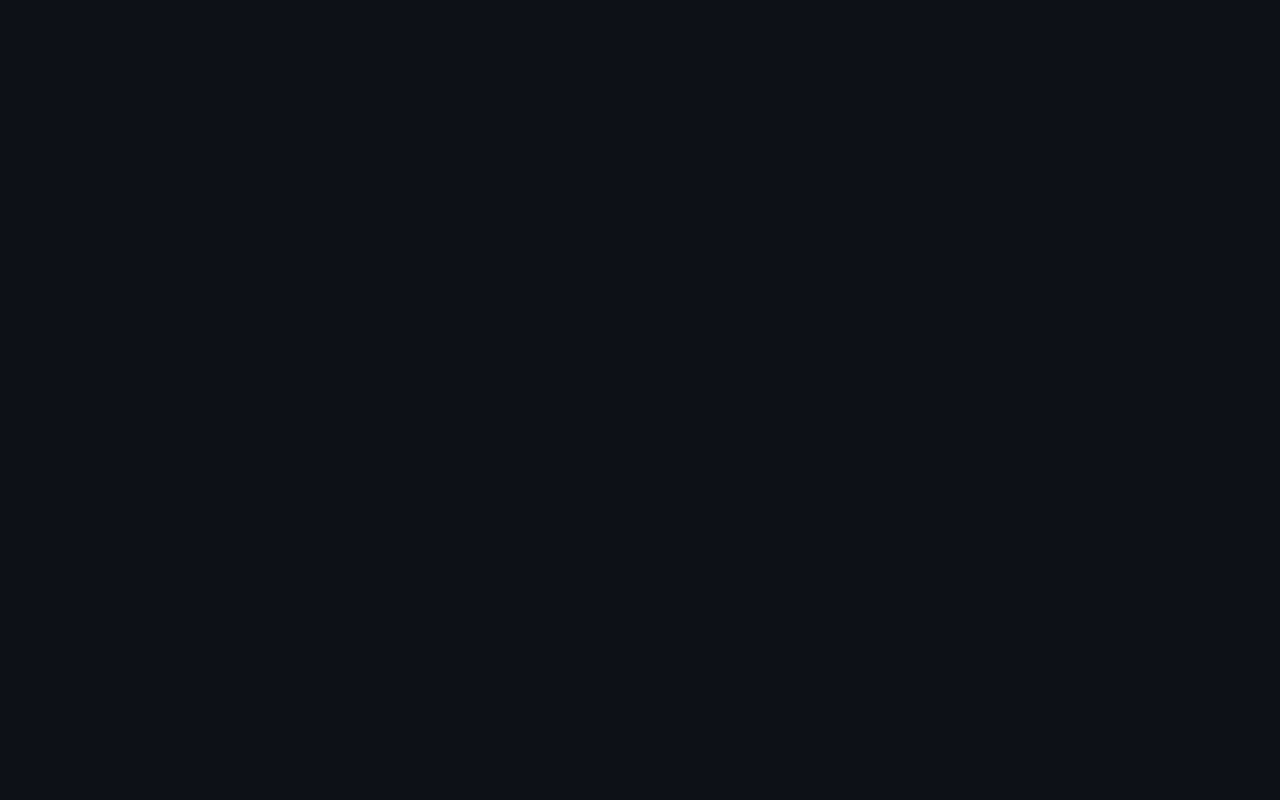
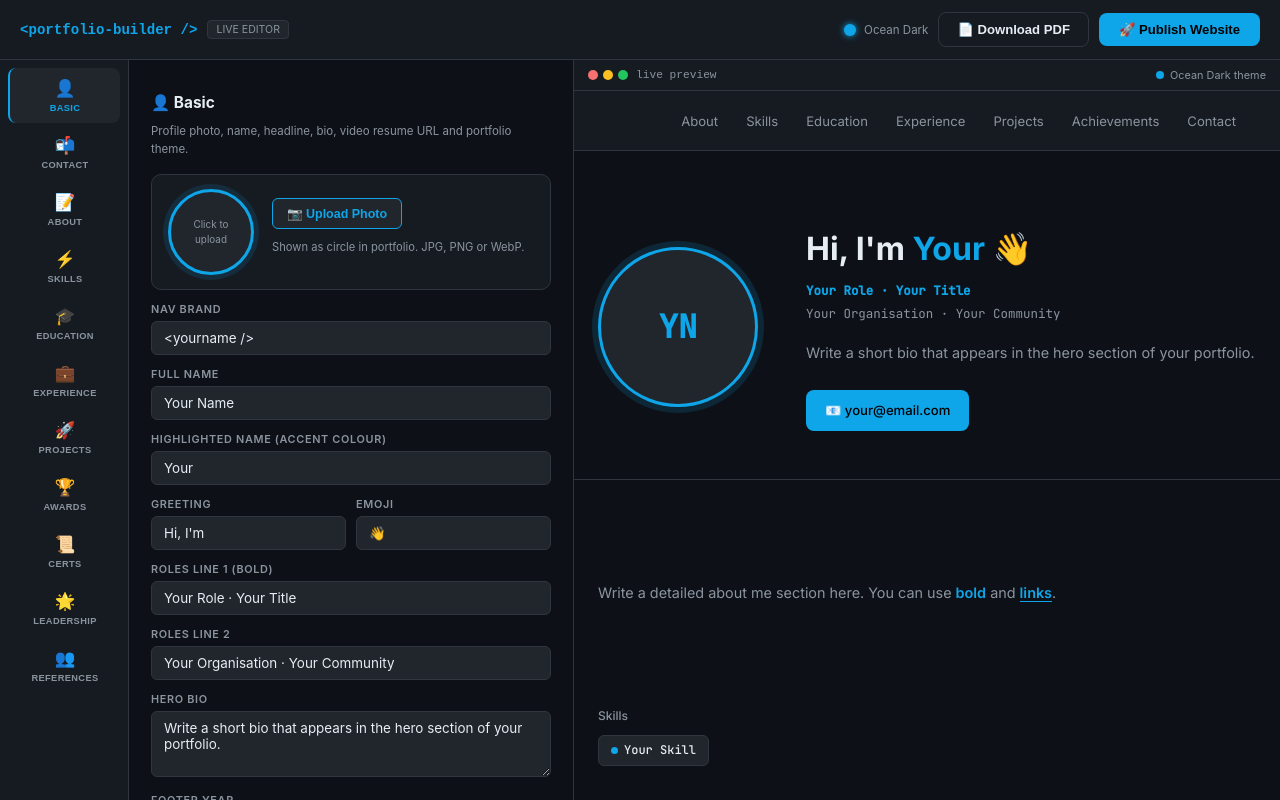
Before and after one commit to mhshrabon665-sys/portfolio-platform, a Next.js app: page / in a window 1280 px wide. Before the commit this address had no page. Built offline with nearby package versions, Linux system fonts and the light colour scheme.

Commit message:
Update page.js

```diff
--- a/app/page.js
+++ b/app/page.js
@@ -1,4 +1,8 @@
-import { redirect } from 'next/navigation';
+'use client';
+import dynamic from 'next/dynamic';
+
+const Builder = dynamic(() => import('@/components/Builder'), { ssr: false });
+
 export default function Home() {
-  redirect('/portfolio');
+  return <Builder />;
 }
```
